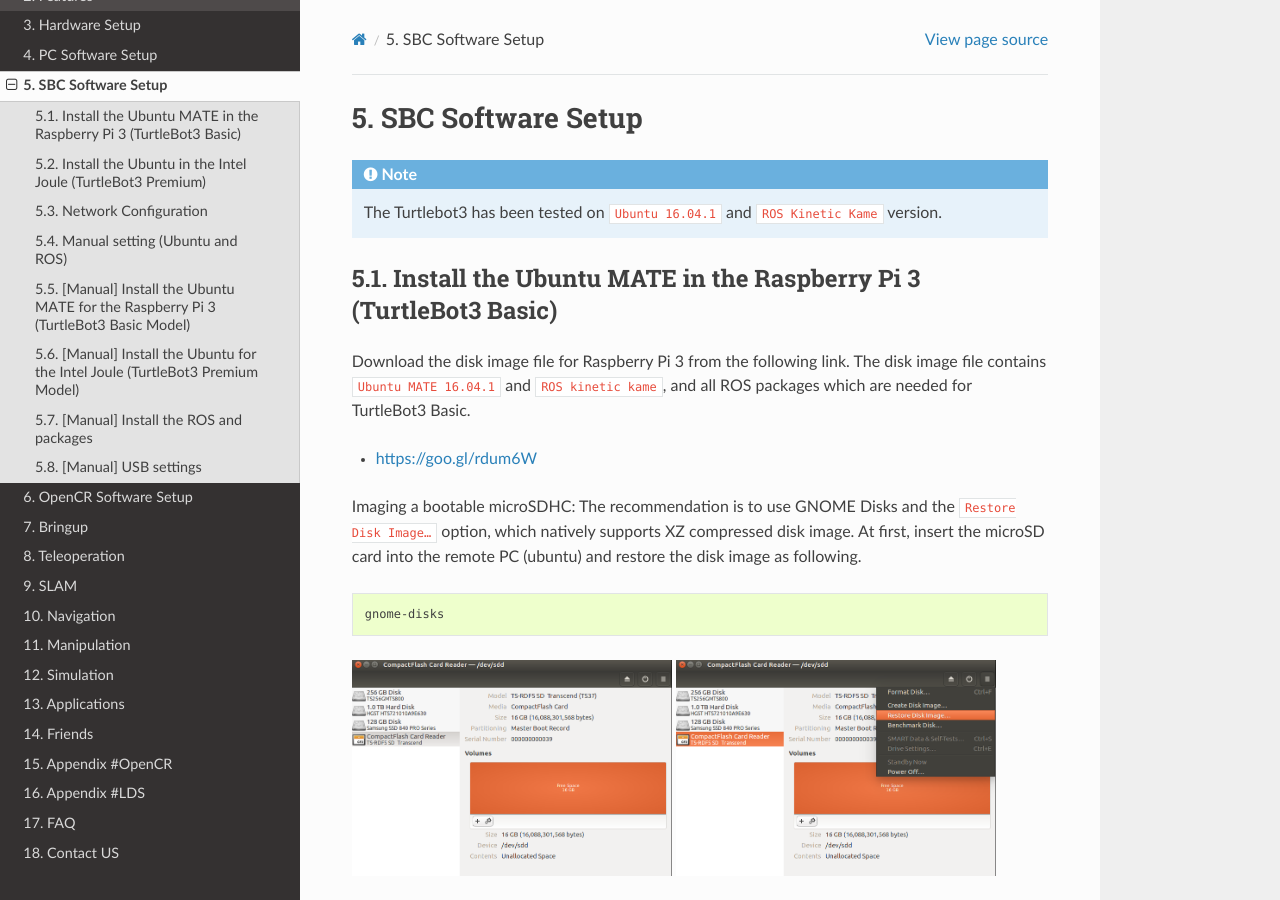
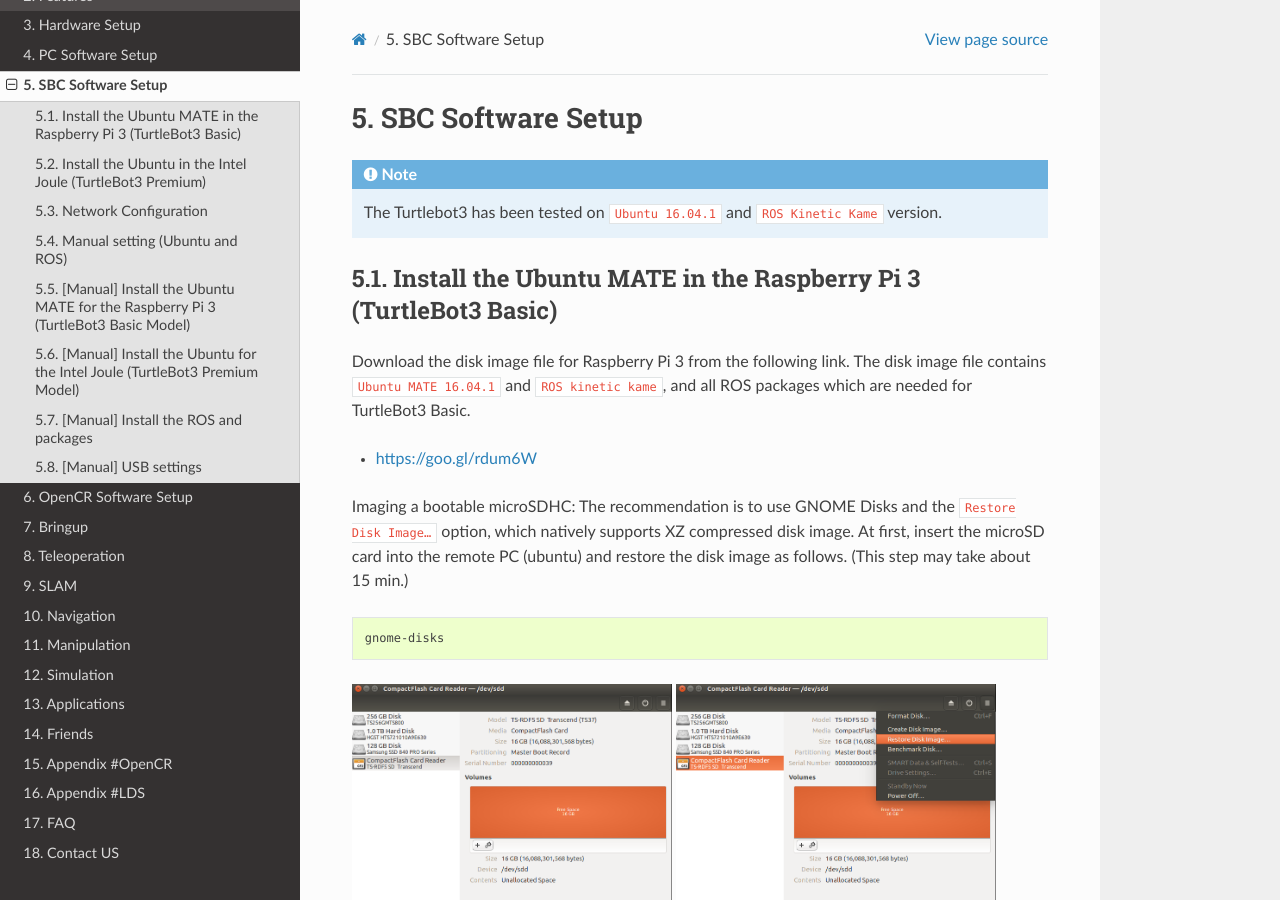
Before and after one commit to shivharis/turtlebot3_wiki, a Sphinx documentation site: the page built from docs/source/sbc_software.rst, in a window 1280 px wide and 900 px high. Built offline with Sphinx 7.4.7 and the Read the Docs theme 2.0.0, drawn with Linux system fonts in a browser that asks for light colours.

Commit message:
Update sbc_software.rst

```diff
--- a/docs/source/sbc_software.rst
+++ b/docs/source/sbc_software.rst
@@ -11,7 +11,7 @@ Download the disk image file for Raspberry Pi 3 from the following link. The dis
 - https://goo.gl/rdum6W
 
 Imaging a bootable microSDHC: The recommendation is to use GNOME Disks and the ``Restore Disk Image…`` option, which natively supports XZ compressed disk image.
-At first, insert the microSD card into the remote PC (ubuntu) and restore the disk image as following.
+At first, insert the microSD card into the remote PC (ubuntu) and restore the disk image as follows. (This step may take about 15 min.)
 
 .. code-block:: bash
 
```
